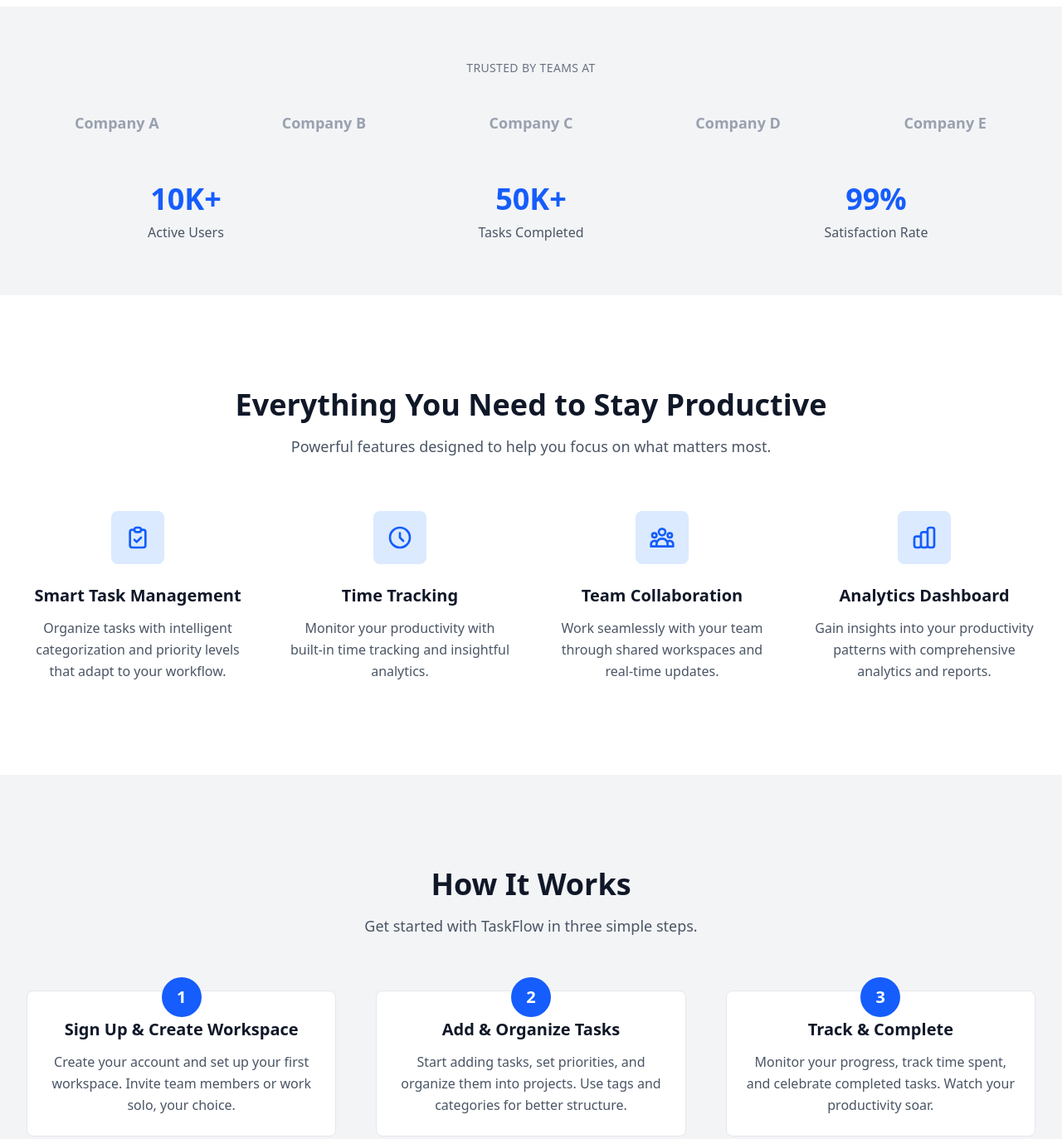
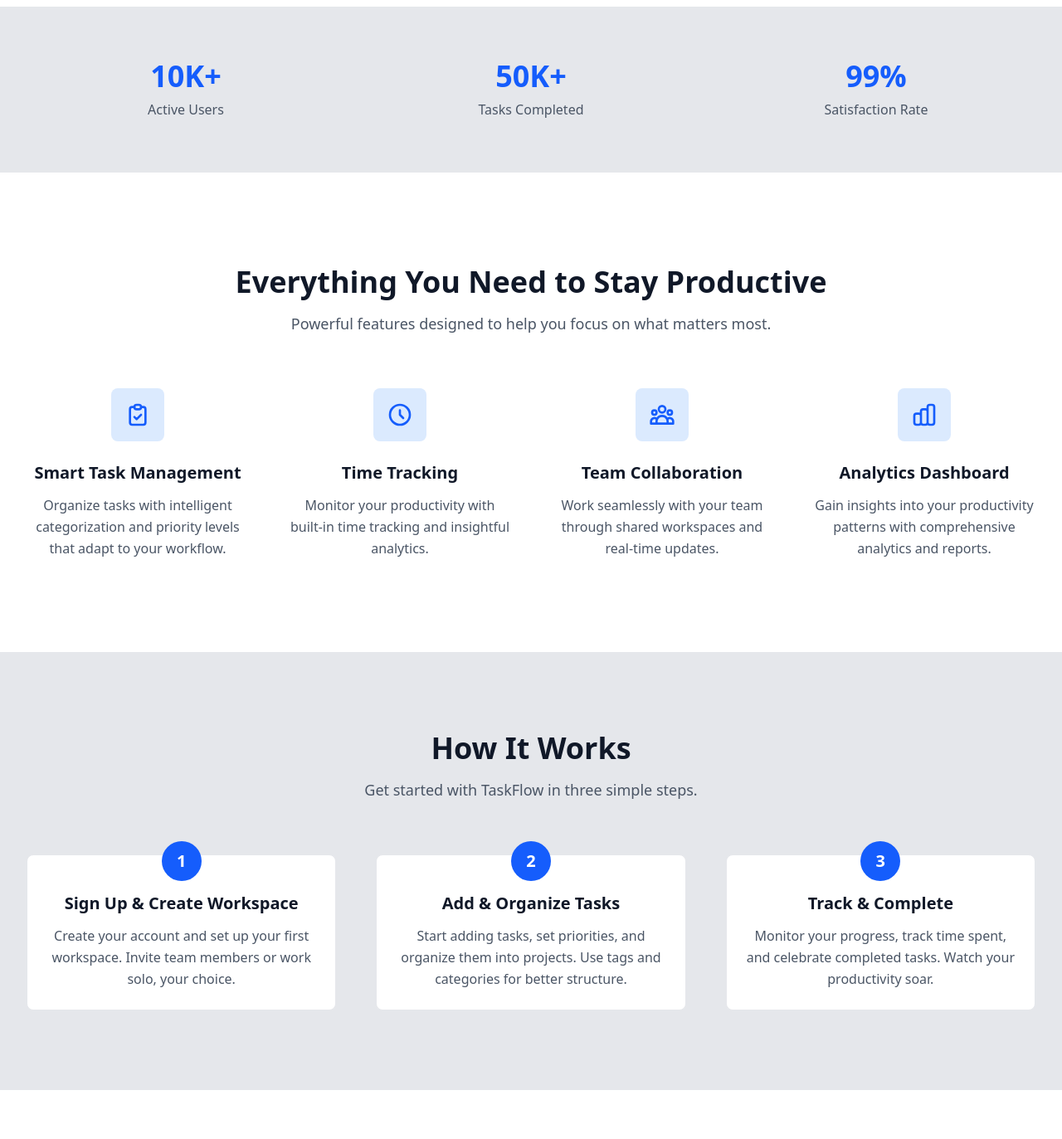
Before and after one commit to massacodes/saas-landing-page, a website built with Vite: page index.html in a window 1280 px wide. Shown: the part 720-2093 px from the top of the page at 83% size. Built offline with nearby package versions, Linux system fonts and the light colour scheme.

Commit message:
style: Add margin to how it works section cards

```diff
--- a/index.html
+++ b/index.html
@@ -1,4 +1,4 @@
-<!DOCTYPE html>
+<!doctype html>
 <html lang="en">
   <head>
     <meta charset="UTF-8" />
@@ -108,7 +108,7 @@
   <body class="bg-white text-gray-900 antialiased">
     <!-- Navigation -->
     <nav
-      class="sticky top-0 z-50 bg-white/80 backdrop-blur-sm border-b border-gray-200"
+      class="sticky top-0 z-50 bg-gray-200 backdrop-blur-sm border-b border-gray-200"
     >
       <div class="max-w-7xl mx-auto px-4 sm:px-6 lg:px-8">
         <div class="flex justify-between items-center h-16">
@@ -182,36 +182,10 @@
     </section>
 
     <!-- Social Proof Section -->
-    <section class="py-12 sm:py-16 bg-gray-100">
+    <section class="py-12 sm:py-16 bg-gray-200">
       <div class="max-w-7xl mx-auto px-4 sm:px-6 lg:px-8">
-        <p
-          class="text-center text-sm text-gray-500 mb-8 uppercase tracking-wide"
-        >
-          Trusted by teams at
-        </p>
-        <!-- Responsive grid for company logos/statistics -->
-        <div
-          class="grid grid-cols-2 sm:grid-cols-3 lg:grid-cols-5 gap-8 items-center justify-items-center"
-        >
-          <!-- Placeholder company logos - using text placeholders for now -->
-          <div class="flex items-center justify-center h-12 w-full">
-            <span class="text-gray-400 font-semibold text-lg">Company A</span>
-          </div>
-          <div class="flex items-center justify-center h-12 w-full">
-            <span class="text-gray-400 font-semibold text-lg">Company B</span>
-          </div>
-          <div class="flex items-center justify-center h-12 w-full">
-            <span class="text-gray-400 font-semibold text-lg">Company C</span>
-          </div>
-          <div class="flex items-center justify-center h-12 w-full">
-            <span class="text-gray-400 font-semibold text-lg">Company D</span>
-          </div>
-          <div class="flex items-center justify-center h-12 w-full">
-            <span class="text-gray-400 font-semibold text-lg">Company E</span>
-          </div>
-        </div>
         <!-- Alternative: Statistics display -->
-        <div class="mt-12 grid grid-cols-1 sm:grid-cols-3 gap-8 text-center">
+        <div class="grid grid-cols-1 sm:grid-cols-3 gap-8 text-center">
           <div>
             <div class="text-3xl sm:text-4xl font-bold text-blue-600 mb-2">
               10K+
@@ -371,7 +345,7 @@
     </section>
 
     <!-- How It Works Section -->
-    <section id="how-it-works" class="py-20 sm:py-28 bg-gray-100">
+    <section id="how-it-works" class="py-20 sm:py-24 bg-gray-200">
       <div class="max-w-7xl mx-auto px-4 sm:px-6 lg:px-8">
         <div class="text-center mb-16">
           <h2 class="text-3xl sm:text-4xl font-bold text-gray-900 mb-4">
@@ -385,14 +359,13 @@
         <div class="grid grid-cols-1 md:grid-cols-3 gap-8 lg:gap-12">
           <!-- Step 1 -->
           <div class="relative">
-            <!-- Step number indicator -->
             <div
               class="absolute -top-4 left-1/2 transform -translate-x-1/2 w-12 h-12 bg-blue-600 text-white rounded-full flex items-center justify-center font-bold text-xl z-10"
             >
               1
             </div>
             <div
-              class="pt-8 pb-6 px-6 bg-white rounded-lg border border-gray-200 h-full text-center"
+              class="pt-11 pb-6 px-6 bg-white rounded-lg border border-gray-200 h-full text-center"
             >
               <h3 class="text-xl font-semibold text-gray-900 mb-3">
                 Sign Up & Create Workspace
@@ -411,7 +384,7 @@
               2
             </div>
             <div
-              class="pt-8 pb-6 px-6 bg-white rounded-lg border border-gray-200 h-full text-center"
+              class="pt-11 pb-6 px-6 bg-white rounded-lg border border-gray-200 h-full text-center"
             >
               <h3 class="text-xl font-semibold text-gray-900 mb-3">
                 Add & Organize Tasks
@@ -430,7 +403,7 @@
               3
             </div>
             <div
-              class="pt-8 pb-6 px-6 bg-white rounded-lg border border-gray-200 h-full text-center"
+              class="pt-11 pb-6 px-6 bg-white rounded-lg border border-gray-200 h-full text-center"
             >
               <h3 class="text-xl font-semibold text-gray-900 mb-3">
                 Track & Complete
```
Also changed, not shown: README.md.
